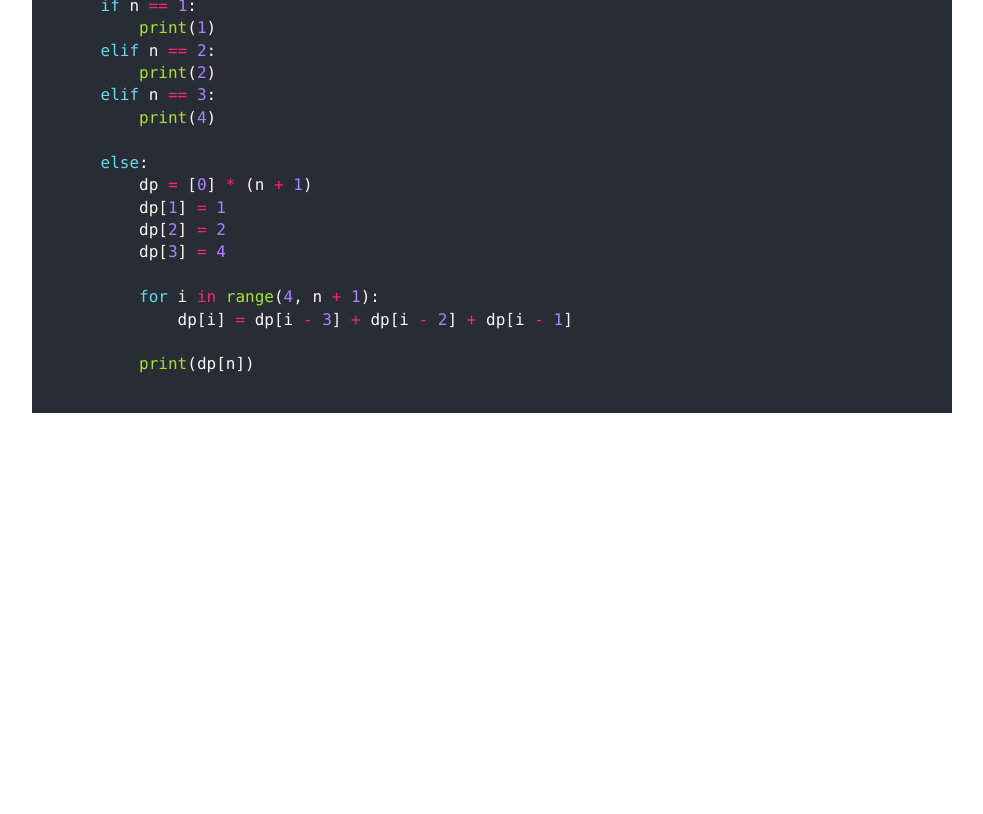
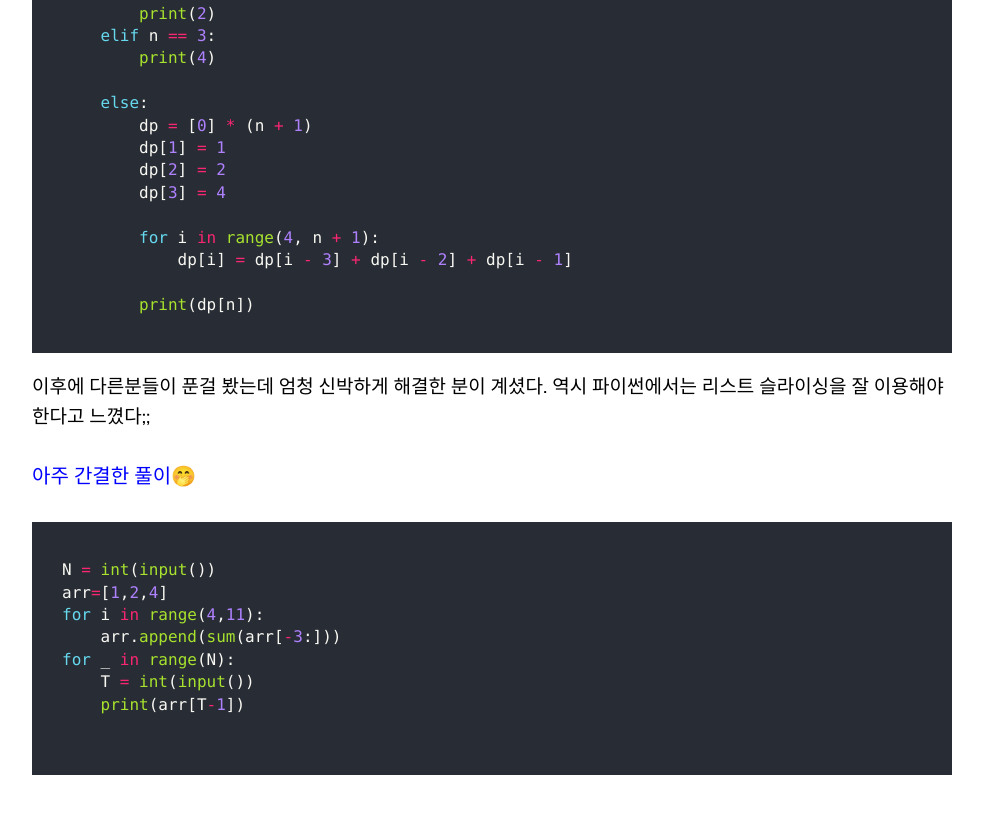
Before and after one commit to piemonte93/piemonte93.github.io, a Jekyll site: the page built from _posts/2021-02-25-algo-post24.markdown, in a window 1280 px wide and 900 px high, scrolled down 882 px. Shown: the top 814 px of the window, without its empty margins (68-1051 px from the left). Built offline with Jekyll 4.4.1, drawn with Linux system fonts in a browser that asks for light colours; before the commit the page ends 1420 px from its top, so only the background shows below that.

Commit message:
Update 2021-02-25-algo-post24.markdown

````diff
--- a/_posts/2021-02-25-algo-post24.markdown
+++ b/_posts/2021-02-25-algo-post24.markdown
@@ -7,7 +7,6 @@ tags: Algorithm Python
 ---
 
 [1, 2, 3 더하기 (BOJ-9095)][boj-9095]
-
 처음 제출했을때 런타임 에러가 나와서 왜그런가 했는데 n이 1일때와 2일때 3일때 예외를 설정해두지 않으면 초기화한 dp의 인덱스 범위를 초과해서 index 범위 에러가 발생하였다. 그래서 따로 예외를 두었다.<br>
 
 dp[i]를 i를 계산 가능한 경우의 수라고 하면, dp[1]은 1 만 있으면 되므로 경우의 수는 1이다.<br>
@@ -38,4 +37,18 @@ for _ in range(int(input())):
         print(dp[n])
 ```
 
+이후에 다른분들이 푼걸 봤는데 엄청 신박하게 해결한 분이 계셨다. 역시 파이썬에서는 리스트 슬라이싱을 잘 이용해야 한다고 느꼈다;;<br><br>
+<span style="color: blue; font-size:20px">아주 간결한 풀이🤭</span>
+
+```python
+N = int(input())
+arr=[1,2,4]
+for i in range(4,11):
+    arr.append(sum(arr[-3:]))
+for _ in range(N):
+    T = int(input())
+    print(arr[T-1])
+
+```
+
 [boj-9095]: https://www.acmicpc.net/problem/9095
````
